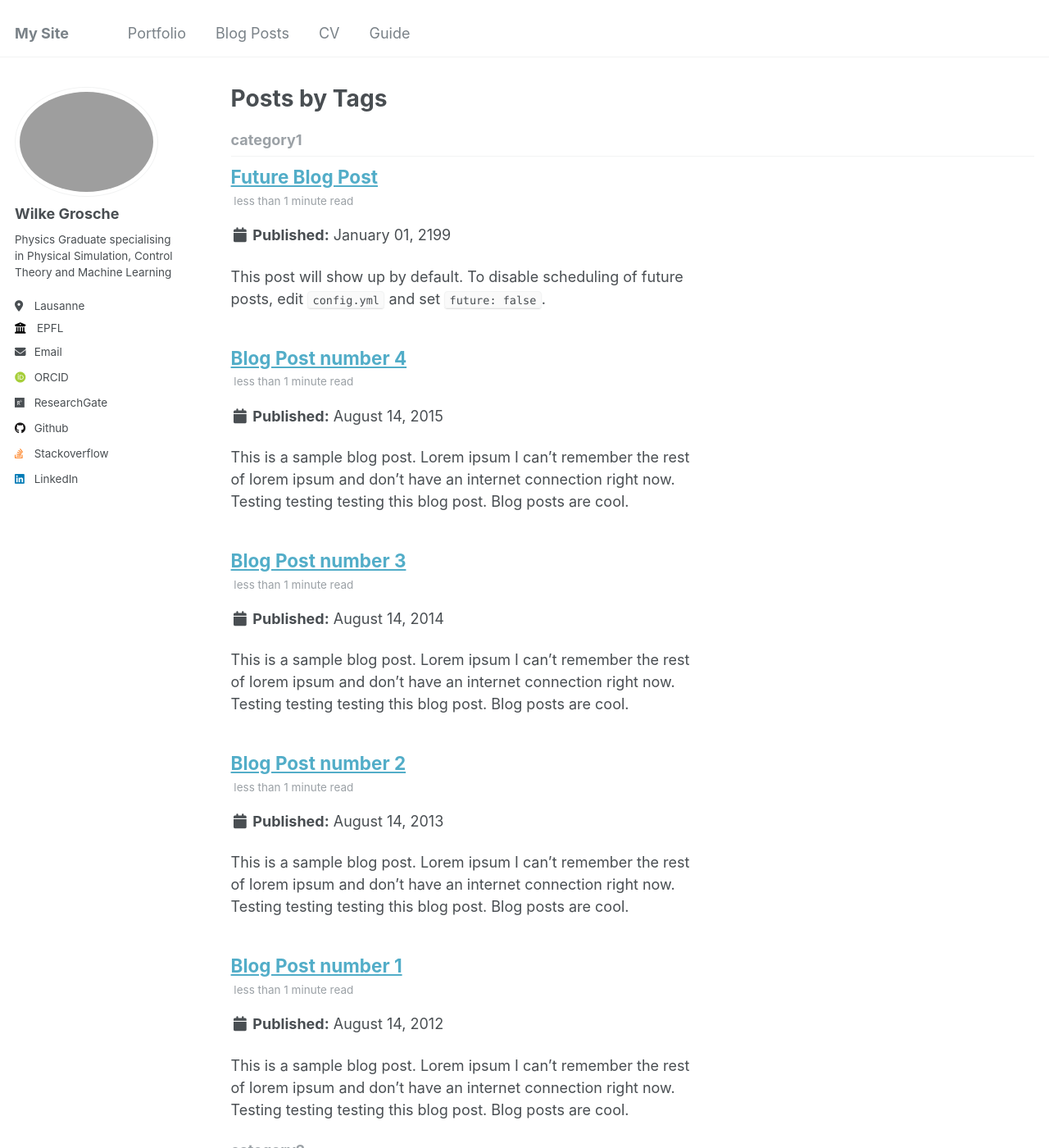
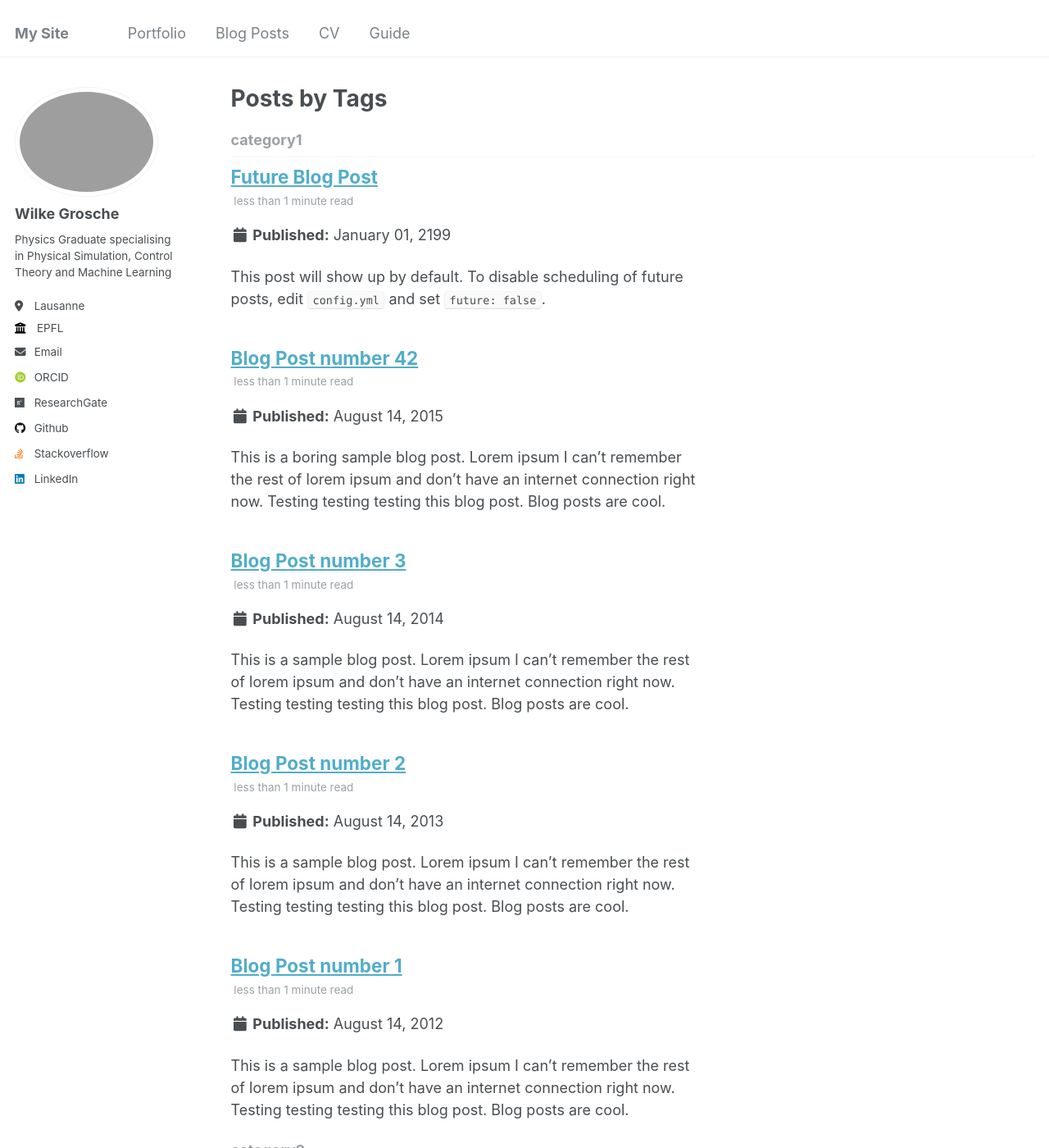
Before and after one commit to wgrosche/wgrosche.github.io, a Jekyll site: the page built from _pages/tag-archive.html, in a window 1280 px wide and 1400 px high. Shown: the whole window at 82% size. Built offline with Jekyll 4.4.1, drawn with Linux system fonts in a browser that asks for light colours; some web fonts are replaced; some of the changed text lies outside the part shown.

Commit message:
test commit message

```diff
--- a/_posts/2015-08-14-blog-post-4.md
+++ b/_posts/2015-08-14-blog-post-4.md
@@ -1,14 +1,14 @@
 ---
-title: 'Blog Post number 4'
+title: 'Blog Post number 42'
 date: 2015-08-14
-permalink: /posts/2012/08/blog-post-4/
+permalink: /posts/2012/08/blog-post-42/
 tags:
   - cool posts
   - category1
   - category2
 ---
 
-This is a sample blog post. Lorem ipsum I can't remember the rest of lorem ipsum and don't have an internet connection right now. Testing testing testing this blog post. Blog posts are cool.
+This is a boring sample blog post. Lorem ipsum I can't remember the rest of lorem ipsum and don't have an internet connection right now. Testing testing testing this blog post. Blog posts are cool.
 
 Headings are cool
 ======
```
